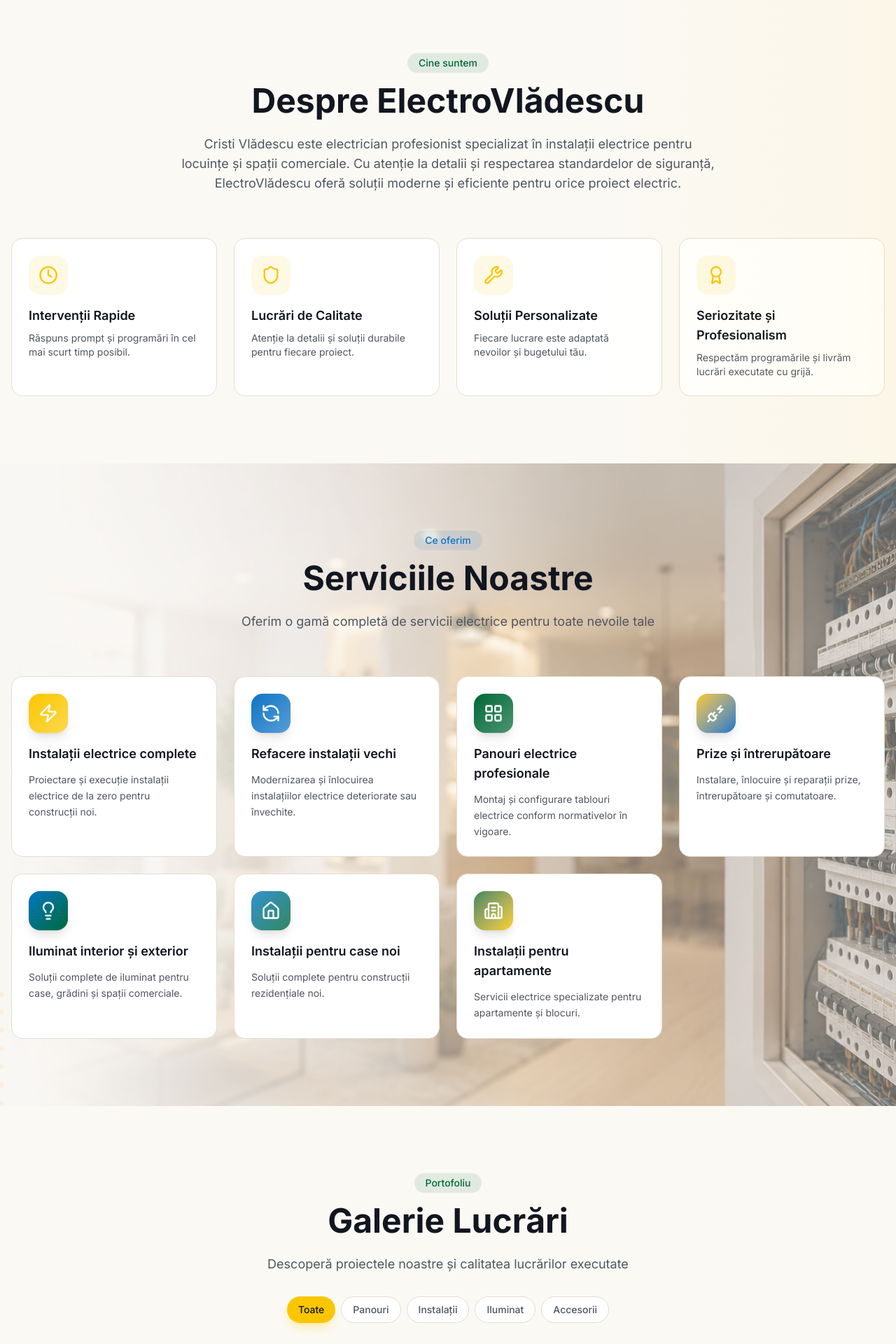
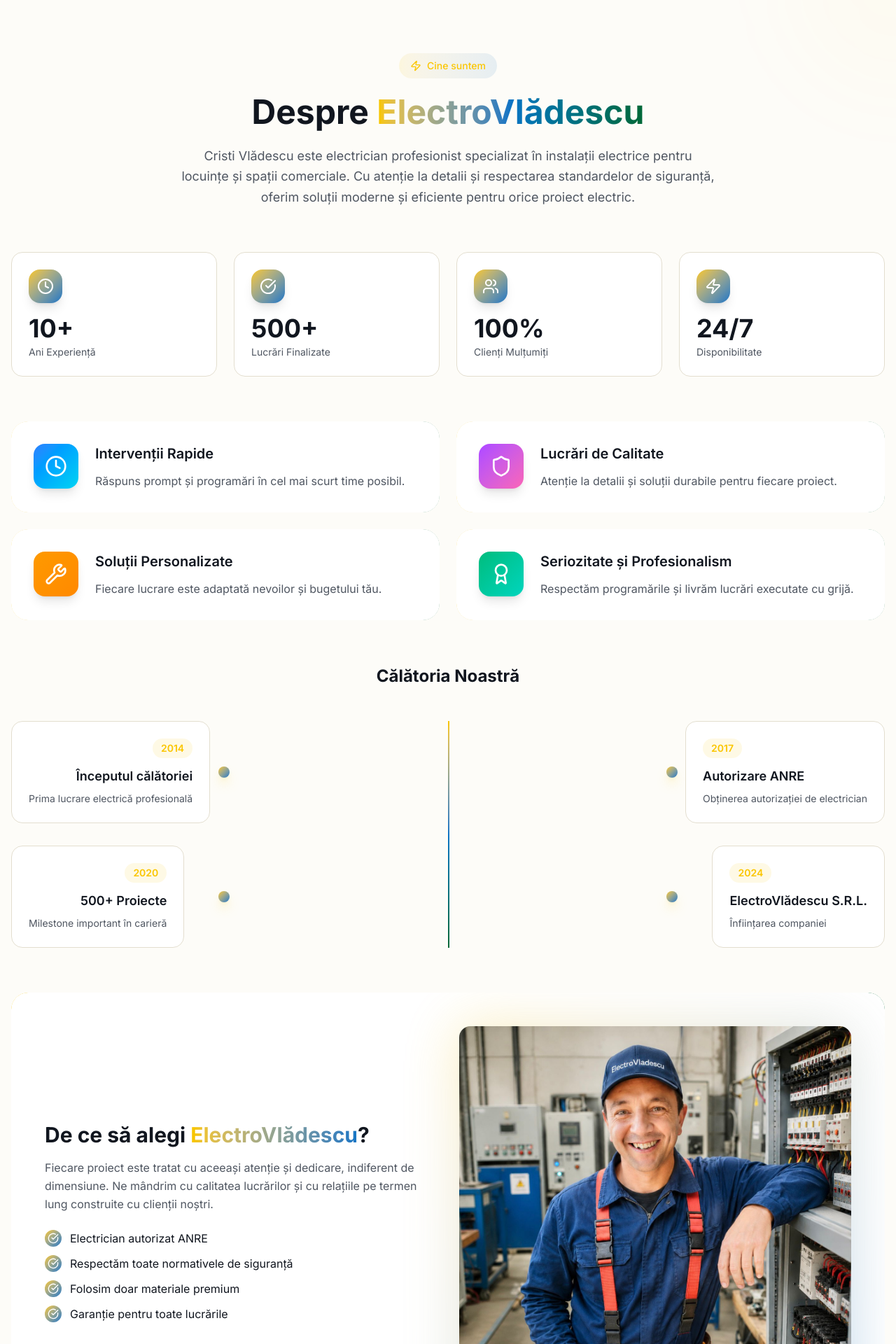
Before and after one commit to vlad1189/ElectroVladescu, a Next.js app: page / in a window 1280 px wide. Shown: the part 820-2740 px from the top of the page at 70% size. Built offline with nearby package versions, Linux system fonts and the light colour scheme.

Commit message:
Redesign about section with premium look

```diff
--- a/components/sections/about-section.tsx
+++ b/components/sections/about-section.tsx
@@ -3,7 +3,8 @@
 import { motion } from "framer-motion"
 import { useInView } from "framer-motion"
 import { useRef } from "react"
-import { Award, Shield, Clock, Wrench } from "lucide-react"
+import { Award, Shield, Clock, Wrench, Users, Zap, CheckCircle, ArrowRight } from "lucide-react"
+import Image from "next/image"
 
 const timeline = [
   { year: "2014", title: "Începutul călătoriei", description: "Prima lucrare electrică profesională" },
@@ -16,69 +17,234 @@ const features = [
   {
     icon: Clock,
     title: "Intervenții Rapide",
-    description: "Răspuns prompt și programări în cel mai scurt timp posibil."
+    description: "Răspuns prompt și programări în cel mai scurt time posibil.",
+    color: "from-blue-500 to-cyan-400"
   },
   {
     icon: Shield,
     title: "Lucrări de Calitate",
-    description: "Atenție la detalii și soluții durabile pentru fiecare proiect."
+    description: "Atenție la detalii și soluții durabile pentru fiecare proiect.",
+    color: "from-purple-500 to-pink-400"
   },
   {
     icon: Wrench,
     title: "Soluții Personalizate",
-    description: "Fiecare lucrare este adaptată nevoilor și bugetului tău."
+    description: "Fiecare lucrare este adaptată nevoilor și bugetului tău.",
+    color: "from-amber-500 to-orange-400"
   },
   {
     icon: Award,
     title: "Seriozitate și Profesionalism",
-    description: "Respectăm programările și livrăm lucrări executate cu grijă."
+    description: "Respectăm programările și livrăm lucrări executate cu grijă.",
+    color: "from-emerald-500 to-teal-400"
   },
-];
+]
+
+const stats = [
+  { value: "10+", label: "Ani Experiență", icon: Clock },
+  { value: "500+", label: "Lucrări Finalizate", icon: CheckCircle },
+  { value: "100%", label: "Clienți Mulțumiți", icon: Users },
+  { value: "24/7", label: "Disponibilitate", icon: Zap },
+]
+
 export function AboutSection() {
   const ref = useRef(null)
   const isInView = useInView(ref, { once: true, margin: "-100px" })
 
   return (
-    <section id="despre" className="py-24 bg-muted/30 relative overflow-hidden">
-      {/* Background decoration */}
-      <div className="absolute top-0 right-0 w-1/3 h-full bg-gradient-to-l from-primary/5 to-transparent pointer-events-none" />
+    <section id="despre" className="py-24 bg-background relative overflow-hidden">
+      {/* Animated background elements */}
+      <div className="absolute inset-0 overflow-hidden">
+        <div className="absolute -top-40 -right-40 w-80 h-80 bg-primary/5 rounded-full blur-3xl animate-pulse" />
+        <div className="absolute -bottom-40 -left-40 w-80 h-80 bg-secondary/5 rounded-full blur-3xl animate-pulse delay-1000" />
+      </div>
 
-      <div className="container mx-auto px-4" ref={ref}>
+      <div className="container mx-auto px-4 relative z-10" ref={ref}>
+        {/* Header */}
         <motion.div
           initial={{ opacity: 0, y: 40 }}
           animate={isInView ? { opacity: 1, y: 0 } : {}}
           transition={{ duration: 0.6 }}
           className="text-center mb-16"
         >
-          <span className="inline-block px-4 py-1 rounded-full bg-accent/10 text-accent text-sm font-medium mb-4">
+          <span className="inline-flex items-center gap-2 px-4 py-2 rounded-full bg-gradient-to-r from-primary/10 to-secondary/10 text-primary text-sm font-medium mb-6">
+            <Zap className="w-4 h-4" />
             Cine suntem
           </span>
           <h2 className="text-3xl md:text-4xl lg:text-5xl font-bold text-foreground mb-6">
-            Despre ElectroVlădescu
+            Despre{" "}
+            <span className="bg-gradient-to-r from-primary via-secondary to-accent bg-clip-text text-transparent">
+              ElectroVlădescu
+            </span>
           </h2>
-          <p className="text-lg text-muted-foreground max-w-3xl mx-auto text-pretty">
-            Cristi Vlădescu este electrician profesionist specializat în instalații electrice pentru locuințe și spații comerciale. Cu atenție la detalii și respectarea standardelor de siguranță, ElectroVlădescu oferă soluții moderne și eficiente pentru orice proiect electric.
+          <p className="text-lg text-muted-foreground max-w-3xl mx-auto text-pretty leading-relaxed">
+            Cristi Vlădescu este electrician profesionist specializat în instalații electrice pentru locuințe și spații comerciale. Cu atenție la detalii și respectarea standardelor de siguranță, oferim soluții moderne și eficiente pentru orice proiect electric.
           </p>
         </motion.div>
 
-        {/* Features grid */}
-        <div className="grid md:grid-cols-2 lg:grid-cols-4 gap-6 ">
+        {/* Stats */}
+        <motion.div
+          initial={{ opacity: 0, y: 30 }}
+          animate={isInView ? { opacity: 1, y: 0 } : {}}
+          transition={{ duration: 0.6, delay: 0.2 }}
+          className="grid grid-cols-2 lg:grid-cols-4 gap-4 md:gap-6 mb-16"
+        >
+          {stats.map((stat, index) => (
+            <motion.div
+              key={stat.label}
+              initial={{ opacity: 0, y: 20 }}
+              animate={isInView ? { opacity: 1, y: 0 } : {}}
+              transition={{ duration: 0.5, delay: index * 0.1 }}
+              className="relative group"
+            >
+              <div className="absolute inset-0 bg-gradient-to-r from-primary/10 to-secondary/10 rounded-2xl blur opacity-0 group-hover:opacity-100 transition-opacity duration-500" />
+              <div className="relative p-6 bg-card rounded-2xl border border-border hover:border-primary/30 transition-all duration-300">
+                <div className="flex items-center justify-center w-12 h-12 rounded-xl bg-gradient-to-br from-primary to-secondary mb-4 shadow-lg">
+                  <stat.icon className="w-6 h-6 text-white" />
+                </div>
+                <div className="text-3xl md:text-4xl font-bold text-foreground mb-1">{stat.value}</div>
+                <div className="text-sm text-muted-foreground">{stat.label}</div>
+              </div>
+            </motion.div>
+          ))}
+        </motion.div>
+
+        {/* Features grid with photo cards */}
+        <div className="grid md:grid-cols-2 gap-6 mb-16">
           {features.map((feature, index) => (
             <motion.div
               key={feature.title}
-              initial={{ opacity: 0, y: 30 }}
-              animate={isInView ? { opacity: 1, y: 0 } : {}}
+              initial={{ opacity: 0, y: 30, scale: 0.95 }}
+              animate={isInView ? { opacity: 1, y: 0, scale: 1 } : {}}
               transition={{ duration: 0.5, delay: index * 0.1 }}
-              className="group p-6 bg-card rounded-2xl border border-border hover:border-primary/50 transition-all duration-300 hover:shadow-lg hover:shadow-primary/10"
+              className="group relative overflow-hidden rounded-3xl"
             >
-              <div className="w-14 h-14 rounded-xl bg-primary/10 flex items-center justify-center mb-4 group-hover:bg-primary/20 transition-colors duration-300">
-                <feature.icon className="w-7 h-7 text-primary" />
+              {/* Gradient border effect */}
+              <div className="absolute inset-0 bg-gradient-to-r from-primary via-secondary to-accent rounded-3xl p-[2px] opacity-50 group-hover:opacity-100 transition-opacity duration-500" />
+
+              {/* Content */}
+              <div className="relative h-full bg-card rounded-3xl p-8 flex flex-col">
+                <div className="flex items-start gap-6">
+                  <div className={`w-16 h-16 rounded-2xl bg-gradient-to-br ${feature.color} flex items-center justify-center shadow-lg flex-shrink-0`}>
+                    <feature.icon className="w-8 h-8 text-white" />
+                  </div>
+                  <div className="flex-1">
+                    <h3 className="text-xl font-semibold text-foreground mb-3 group-hover:text-primary transition-colors">
+                      {feature.title}
+                    </h3>
+                    <p className="text-muted-foreground leading-relaxed">
+                      {feature.description}
+                    </p>
+                  </div>
+                </div>
+
+                {/* Decorative element */}
+                <div className="absolute bottom-6 right-6 opacity-0 group-hover:opacity-100 transition-opacity duration-500">
+                  <ArrowRight className="w-6 h-6 text-primary transform -rotate-45" />
+                </div>
               </div>
-              <h3 className="text-lg font-semibold text-foreground mb-2">{feature.title}</h3>
-              <p className="text-muted-foreground text-sm">{feature.description}</p>
             </motion.div>
           ))}
         </div>
+
+        {/* Timeline */}
+        <motion.div
+          initial={{ opacity: 0, y: 40 }}
+          animate={isInView ? { opacity: 1, y: 0 } : {}}
+          transition={{ duration: 0.6, delay: 0.4 }}
+          className="mb-16"
+        >
+          <h3 className="text-2xl font-bold text-foreground text-center mb-12">
+            Călătoria Noastră
+          </h3>
+          <div className="relative">
+            {/* Timeline line */}
+            <div className="absolute left-4 md:left-1/2 top-0 bottom-0 w-0.5 bg-gradient-to-b from-primary via-secondary to-accent" />
+
+            <div className="grid md:grid-cols-2 gap-8">
+              {timeline.map((item, index) => (
+                <motion.div
+                  key={item.year}
+                  initial={{ opacity: 0, x: index % 2 === 0 ? -30 : 30 }}
+                  animate={isInView ? { opacity: 1, x: 0 } : {}}
+                  transition={{ duration: 0.5, delay: 0.5 + index * 0.15 }}
+                  className={`relative flex items-center gap-6 ${
+                    index % 2 === 0 ? 'md:text-right md:pr-12' : 'md:pl-12'
+                  }`}
+                >
+                  {/* Timeline dot */}
+                  <div className="absolute left-4 md:left-1/2 w-4 h-4 rounded-full bg-gradient-to-br from-primary to-secondary transform -translate-x-1/2 shadow-lg shadow-primary/30" />
+
+                  <div className={`ml-12 md:ml-0 p-6 bg-card rounded-2xl border border-border hover:border-primary/30 transition-all duration-300 hover:shadow-lg hover:shadow-primary/10 ${
+                    index % 2 === 0 ? '' : 'md:ml-auto'
+                  } max-w-md`}>
+                    <span className="inline-block px-3 py-1 rounded-full bg-primary/10 text-primary text-sm font-semibold mb-3">
+                      {item.year}
+                    </span>
+                    <h4 className="text-lg font-semibold text-foreground mb-2">{item.title}</h4>
+                    <p className="text-muted-foreground text-sm">{item.description}</p>
+                  </div>
+                </motion.div>
+              ))}
+            </div>
+          </div>
+        </motion.div>
+
+        {/* Photo card section */}
+        <motion.div
+          initial={{ opacity: 0, y: 40 }}
+          animate={isInView ? { opacity: 1, y: 0 } : {}}
+          transition={{ duration: 0.6, delay: 0.6 }}
+          className="relative rounded-3xl overflow-hidden"
+        >
+          {/* Gradient border */}
+          <div className="absolute inset-0 bg-gradient-to-r from-primary via-secondary to-accent rounded-3xl p-[3px]" />
+
+          <div className="relative bg-card rounded-3xl p-8 md:p-12">
+            <div className="grid md:grid-cols-2 gap-8 items-center">
+              <div className="order-2 md:order-1">
+                <h3 className="text-2xl md:text-3xl font-bold text-foreground mb-4">
+                  De ce să alegi{" "}
+                  <span className="bg-gradient-to-r from-primary to-secondary bg-clip-text text-transparent">
+                    ElectroVlădescu
+                  </span>
+                  ?
+                </h3>
+                <p className="text-muted-foreground mb-6 leading-relaxed">
+                  Fiecare proiect este tratat cu aceeași atenție și dedicare, indiferent de dimensiune. Ne mândrim cu calitatea lucrărilor și cu relațiile pe termen lung construite cu clienții noștri.
+                </p>
+                <ul className="space-y-3">
+                  {[
+                    "Electrician autorizat ANRE",
+                    "Respectăm toate normativele de siguranță",
+                    "Folosim doar materiale premium",
+                    "Garanție pentru toate lucrările",
+                  ].map((item, i) => (
+                    <li key={i} className="flex items-center gap-3">
+                      <div className="w-6 h-6 rounded-full bg-gradient-to-br from-primary to-secondary flex items-center justify-center flex-shrink-0">
+                        <CheckCircle className="w-4 h-4 text-white" />
+                      </div>
+                      <span className="text-foreground">{item}</span>
+                    </li>
+                  ))}
+                </ul>
+              </div>
+
+              {/* Photo */}
+              <div className="order-1 md:order-2 relative">
+                <div className="absolute inset-0 bg-gradient-to-br from-primary to-secondary rounded-2xl blur-2xl opacity-30" />
+                <div className="relative rounded-2xl overflow-hidden aspect-square">
+                  <Image
+                    src="/images/cristi-portrait.jpg"
+                    alt="Cristi Vlădescu - Electrician Profesionist"
+                    fill
+                    className="object-cover"
+                  />
+                </div>
+              </div>
+            </div>
+          </div>
+        </motion.div>
       </div>
     </section>
   )
```
